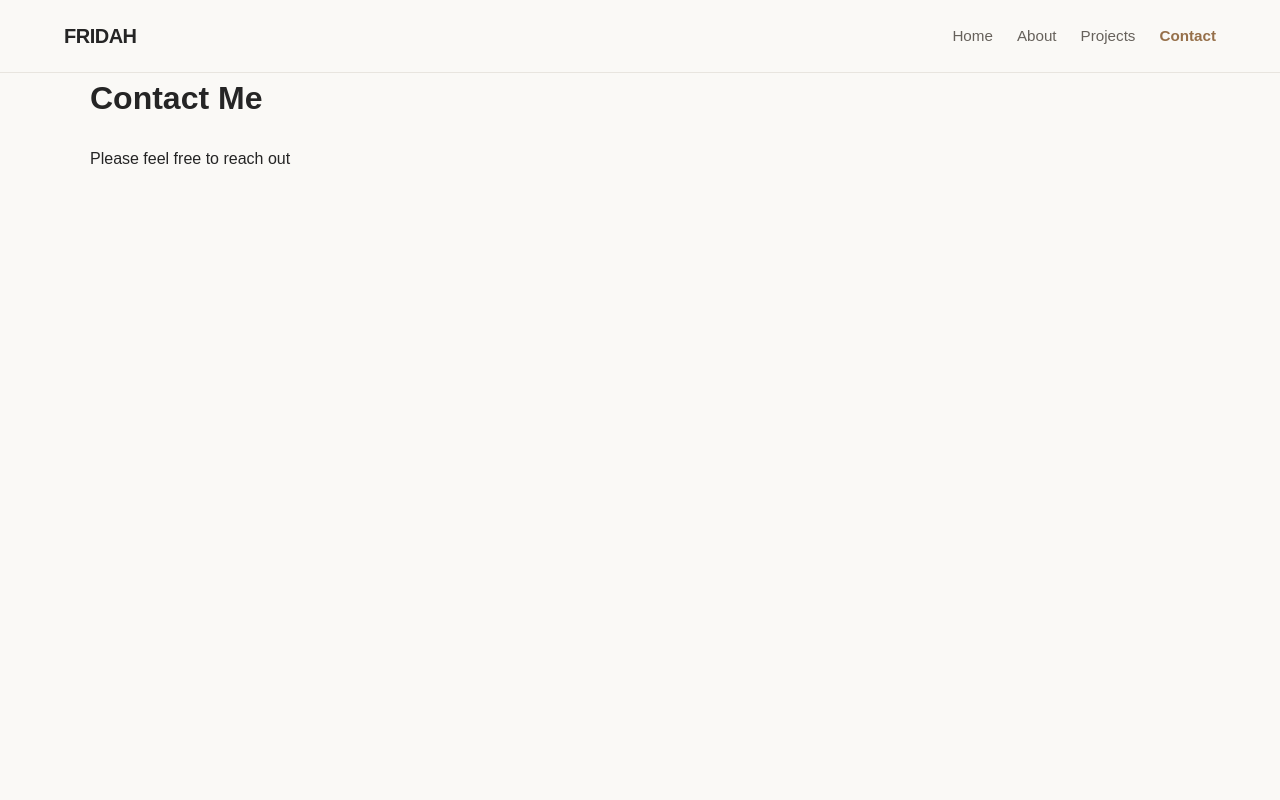
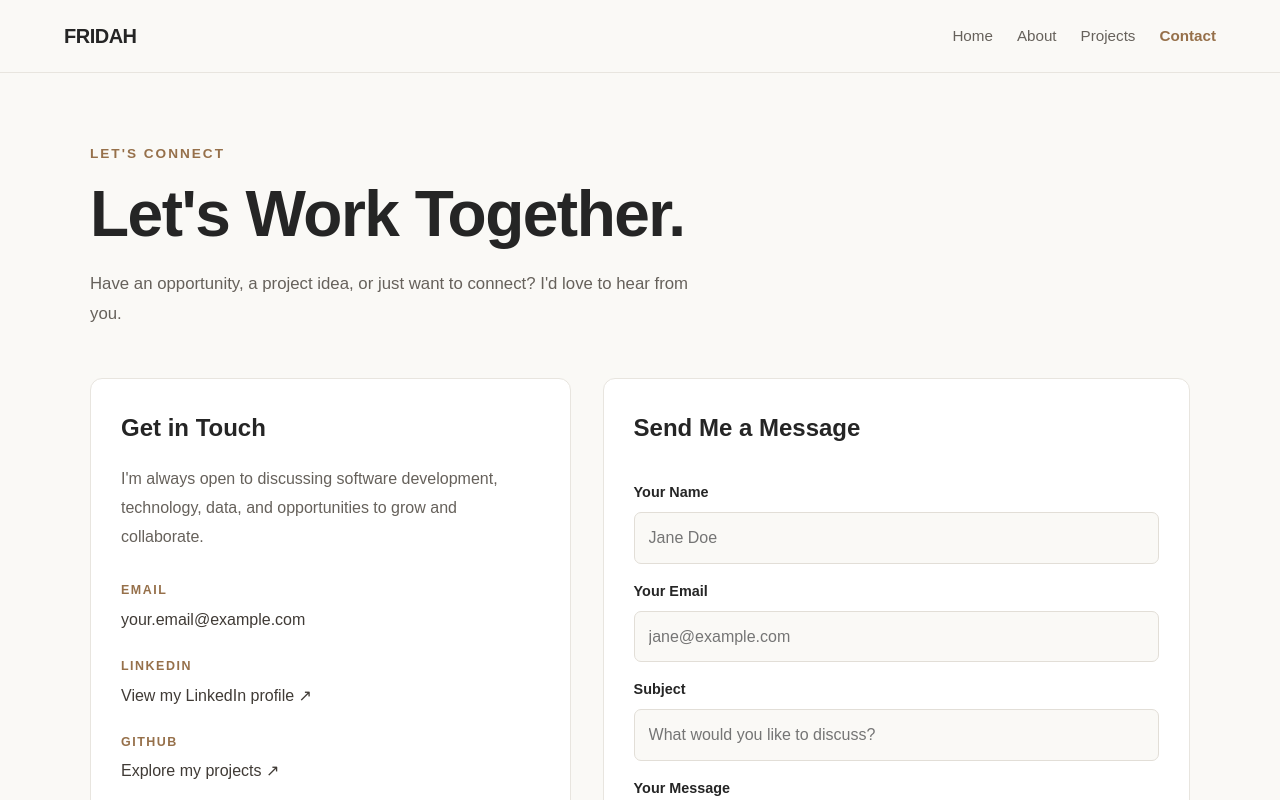
Before and after one commit to Snyder-F8/FRIDAH_NZOMO_PORTFOLIO, a React (Vite) app in the folder client/: page /contact in a window 1280 px wide. Shown: the top 800 px of the page. Built offline with nearby package versions, Linux system fonts and the light colour scheme.

Commit message:
Contact page improved

```diff
--- a/client/src/pages/Contact.jsx
+++ b/client/src/pages/Contact.jsx
@@ -1,8 +1,109 @@
+
 export default function Contact() {
   return (
-    <main className="container">
-      <h1>Contact Me</h1>
-      <p>Please feel free to reach out</p>
+    <main className="contact-page container">
+      <section className="contact-intro">
+        <p className="section-label">LET'S CONNECT</p>
+
+        <h1>Let's Work Together.</h1>
+
+        <p>
+          Have an opportunity, a project idea, or just want
+          to connect? I'd love to hear from you.
+        </p>
+      </section>
+
+      <section className="contact-layout">
+        <div className="contact-details">
+          <h2>Get in Touch</h2>
+
+          <p>
+            I'm always open to discussing software development,
+            technology, data, and opportunities to grow and
+            collaborate.
+          </p>
+
+          <div className="contact-item">
+            <span className="contact-label">EMAIL</span>
+            <a href="mailto:your.email@example.com">
+              your.email@example.com
+            </a>
+          </div>
+
+          <div className="contact-item">
+            <span className="contact-label">LINKEDIN</span>
+            <a
+              href="https://www.linkedin.com/in/your-profile"
+              target="_blank"
+              rel="noreferrer"
+            >
+              View my LinkedIn profile ↗
+            </a>
+          </div>
+
+          <div className="contact-item">
+            <span className="contact-label">GITHUB</span>
+            <a
+              href="https://github.com/your-username"
+              target="_blank"
+              rel="noreferrer"
+            >
+              Explore my projects ↗
+            </a>
+          </div>
+        </div>
+
+        <form
+          className="contact-form"
+          onSubmit={(event) => event.preventDefault()}
+        >
+          <h2>Send Me a Message</h2>
+
+          <label htmlFor="name">Your Name</label>
+          <input
+            id="name"
+            name="name"
+            type="text"
+            placeholder="Jane Doe"
+            required
+          />
+
+          <label htmlFor="email">Your Email</label>
+          <input
+            id="email"
+            name="email"
+            type="email"
+            placeholder="jane@example.com"
+            required
+          />
+
+          <label htmlFor="subject">Subject</label>
+          <input
+            id="subject"
+            name="subject"
+            type="text"
+            placeholder="What would you like to discuss?"
+            required
+          />
+
+          <label htmlFor="message">Your Message</label>
+          <textarea
+            id="message"
+            name="message"
+            rows="5"
+            placeholder="Write your message here..."
+            required
+          />
+
+          <button type="submit" className="button">
+            Send Message
+          </button>
+
+          <p className="form-note">
+            Contact form functionality will be added later.
+          </p>
+        </form>
+      </section>
     </main>
   );
 }
--- a/client/src/styles/App.css
+++ b/client/src/styles/App.css
@@ -344,3 +344,143 @@
     padding: 24px;
   }
 }
+
+/* Contact page */
+.contact-page {
+  padding-top: 70px;
+  padding-bottom: 80px;
+}
+
+.contact-intro {
+  max-width: 760px;
+  margin-bottom: 48px;
+}
+
+.contact-intro h1 {
+  margin-bottom: 20px;
+  font-size: clamp(2.5rem, 5vw, 4rem);
+  line-height: 1.1;
+  letter-spacing: -1.5px;
+}
+
+.contact-intro > p:last-child {
+  max-width: 620px;
+  color: #66615b;
+  font-size: 1.05rem;
+  line-height: 1.8;
+}
+
+.contact-layout {
+  display: grid;
+  grid-template-columns: 0.9fr 1.1fr;
+  gap: 32px;
+  align-items: start;
+}
+
+.contact-details,
+.contact-form {
+  padding: 30px;
+  border: 1px solid #e8e5df;
+  border-radius: 12px;
+  background-color: #ffffff;
+}
+
+.contact-details h2,
+.contact-form h2 {
+  margin-bottom: 18px;
+  font-size: 1.5rem;
+}
+
+.contact-details > p {
+  margin-bottom: 30px;
+  color: #66615b;
+  line-height: 1.8;
+}
+
+.contact-item {
+  display: flex;
+  flex-direction: column;
+  gap: 6px;
+  margin-top: 24px;
+}
+
+.contact-label {
+  color: #96704a;
+  font-size: 0.78rem;
+  font-weight: 700;
+  letter-spacing: 1.5px;
+}
+
+.contact-item a {
+  color: #403b36;
+  overflow-wrap: anywhere;
+  transition: color 0.2s ease;
+}
+
+.contact-item a:hover {
+  color: #96704a;
+}
+
+.contact-form {
+  display: flex;
+  flex-direction: column;
+}
+
+.contact-form label {
+  margin: 16px 0 8px;
+  font-size: 0.9rem;
+  font-weight: 600;
+}
+
+.contact-form input,
+.contact-form textarea {
+  width: 100%;
+  padding: 12px 14px;
+  border: 1px solid #e2ded7;
+  border-radius: 7px;
+  background-color: #faf9f6;
+  color: #252525;
+  outline: none;
+  transition:
+    border-color 0.2s ease,
+    box-shadow 0.2s ease;
+}
+
+.contact-form input:focus,
+.contact-form textarea:focus {
+  border-color: #96704a;
+  box-shadow: 0 0 0 3px rgba(150, 112, 74, 0.12);
+}
+
+.contact-form textarea {
+  resize: vertical;
+}
+
+.contact-form .button {
+  margin-top: 22px;
+  border: none;
+  cursor: pointer;
+}
+
+.form-note {
+  margin: 12px 0 0;
+  color: #77716a;
+  font-size: 0.8rem;
+}
+
+@media (max-width: 700px) {
+  .contact-page {
+    padding-top: 45px;
+    padding-bottom: 55px;
+  }
+
+  .contact-layout {
+    grid-template-columns: 1fr;
+    gap: 22px;
+  }
+
+  .contact-details,
+  .contact-form {
+    padding: 24px;
+  }
+}
```
